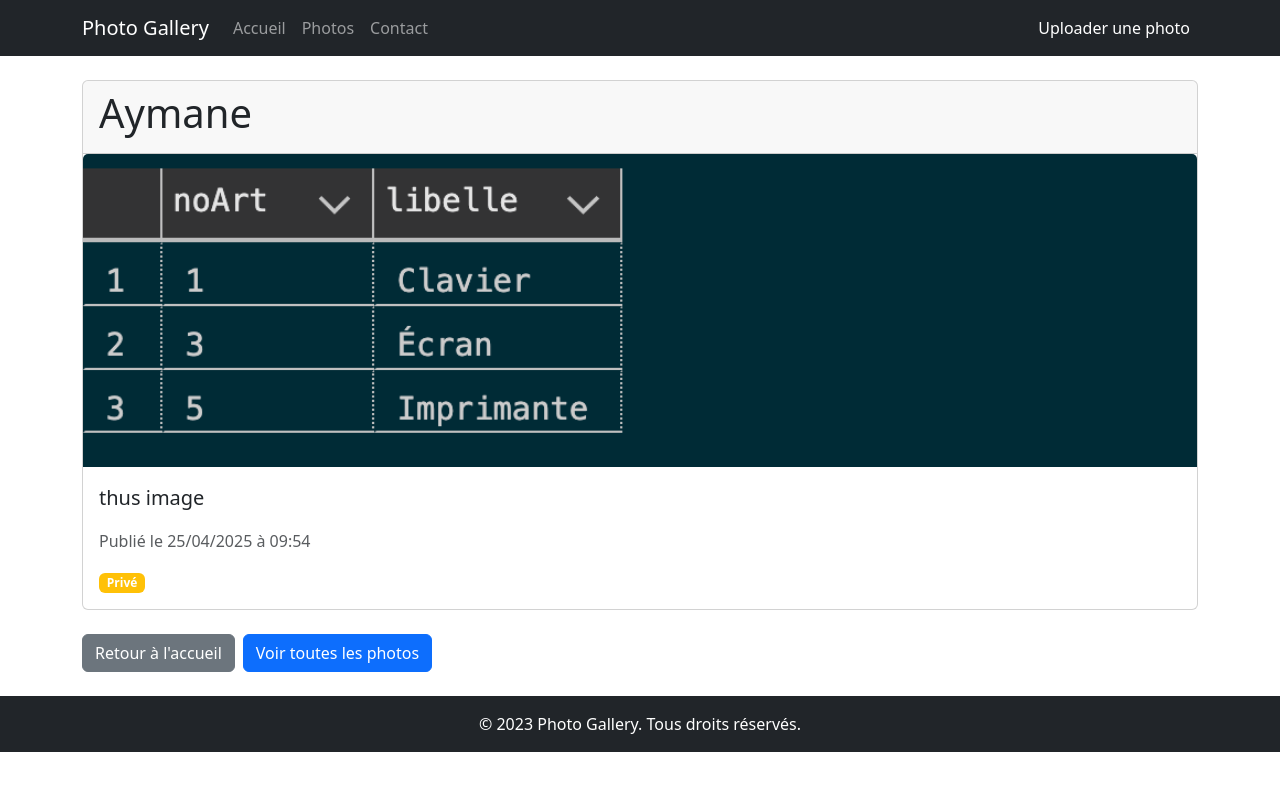
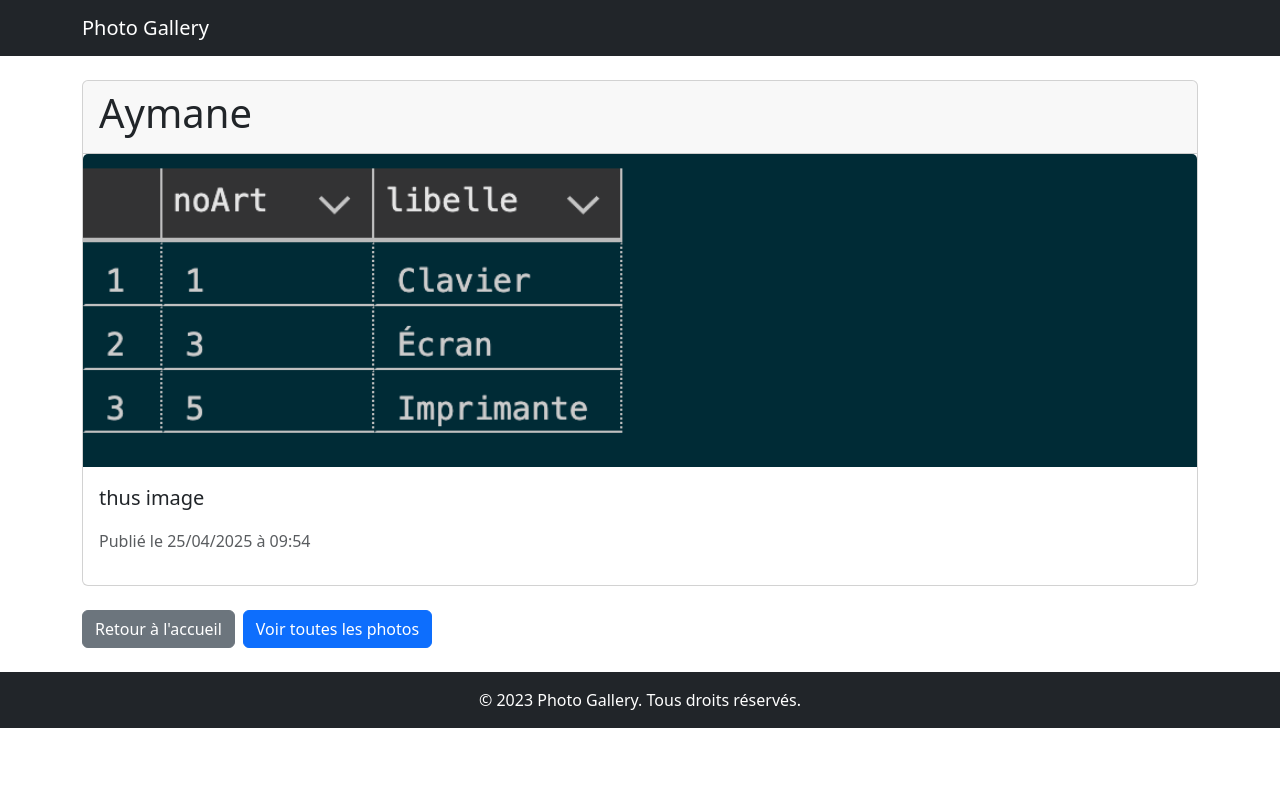
Before and after one commit to Manox96/djangoClass, a Django app: page /photo/1/ in a window 1280 px wide. Run offline with Django 5.2, Linux system fonts and the light colour scheme; data comes from the database, SQL or seed files in the repository; both versions use the stored data as it was before the commit.

Commit message:
lastVersion

```diff
--- a/myapp/forms.py
+++ b/myapp/forms.py
@@ -4,12 +4,11 @@ from .models import Photo
 class PhotoUploadForm(forms.ModelForm):
     class Meta:
         model = Photo
-        fields = ['Nom', 'Descreption', 'image', 'is_pulic']
+        fields = ['Nom', 'Descreption', 'image']
         labels = {
             'Nom': 'Nom de la photo',
             'Descreption': 'Description',
-            'image': 'Image',
-            'is_pulic': 'Publique'
+            'image': 'Image'
         }
         widgets = {
             'Descreption': forms.Textarea(attrs={'rows': 4}),
--- a/myapp/templates/myapp/base.html
+++ b/myapp/templates/myapp/base.html
@@ -5,6 +5,7 @@
     <meta name="viewport" content="width=device-width, initial-scale=1.0">
     <title>{% block title %}Photo Gallery{% endblock %}</title>
     <link href="https://cdn.jsdelivr.net/npm/bootstrap@5.3.2/dist/css/bootstrap.min.css" rel="stylesheet">
+    <link rel="stylesheet" href="https://cdn.jsdelivr.net/npm/bootstrap-icons@1.11.3/font/bootstrap-icons.min.css">
 </head>
 <body>
     <nav class="navbar navbar-expand-lg navbar-dark bg-dark">
@@ -13,26 +14,7 @@
             <button class="navbar-toggler" type="button" data-bs-toggle="collapse" data-bs-target="#navbarNav">
                 <span class="navbar-toggler-icon"></span>
             </button>
-            <div class="collapse navbar-collapse" id="navbarNav">
-                <ul class="navbar-nav">
-                    <li class="nav-item">
-                        <a class="nav-link" href="{% url 'home' %}">Accueil</a>
-                    </li>
-                    <li class="nav-item">
-                        <a class="nav-link" href="{% url 'photo_list' %}">Photos</a>
-                    </li>
-                    <li class="nav-item">
-                        <a class="nav-link" href="{% url 'contact' %}">Contact</a>
-                    </li>
-                </ul>
-                <ul class="navbar-nav ms-auto">
-                    <li class="nav-item">
-                        <a class="nav-link btn btn-success text-white" href="{% url 'upload_photo' %}">
-                            <i class="bi bi-upload"></i> Uploader une photo
-                        </a>
-                    </li>
-                </ul>
-            </div>
+
         </div>
     </nav>
 
--- a/myapp/templates/myapp/category_photo.html
+++ b/myapp/templates/myapp/category_photo.html
@@ -20,12 +20,6 @@
     <div class="card-body">
         <p class="lead">{{ photo.Descreption }}</p>
         <p class="text-muted">Publié le {{ photo.upload_date|date:"d/m/Y à H:i" }}</p>
-
-        {% if photo.is_pulic %}
-            <span class="badge bg-success">Public</span>
-        {% else %}
-            <span class="badge bg-warning">Privé</span>
-        {% endif %}
     </div>
 </div>
 
--- a/myapp/templates/myapp/photo_detail.html
+++ b/myapp/templates/myapp/photo_detail.html
@@ -15,12 +15,6 @@
     <div class="card-body">
         <p class="lead">{{ photo.Descreption }}</p>
         <p class="text-muted">Publié le {{ photo.upload_date|date:"d/m/Y à H:i" }}</p>
-
-        {% if photo.is_pulic %}
-            <span class="badge bg-success">Public</span>
-        {% else %}
-            <span class="badge bg-warning">Privé</span>
-        {% endif %}
     </div>
 </div>
 
--- a/myapp/templates/myapp/photo_detail_class.html
+++ b/myapp/templates/myapp/photo_detail_class.html
@@ -10,12 +10,6 @@
     <div class="card-body">
         <p class="lead">{{ photo.Descreption }}</p>
         <p class="text-muted">Publié le {{ photo.upload_date|date:"d/m/Y à H:i" }}</p>
-
-        {% if photo.is_pulic %}
-            <span class="badge bg-success">Public</span>
-        {% else %}
-            <span class="badge bg-warning">Privé</span>
-        {% endif %}
     </div>
     <div class="card-footer">
         <p class="text-muted mb-0">
--- a/myapp/templates/myapp/photo_view.html
+++ b/myapp/templates/myapp/photo_view.html
@@ -10,12 +10,6 @@
     <div class="card-body">
         <p class="lead">{{ photo.Descreption }}</p>
         <p class="text-muted">Publié le {{ photo.upload_date|date:"d/m/Y à H:i" }}</p>
-
-        {% if photo.is_pulic %}
-            <span class="badge bg-success">Public</span>
-        {% else %}
-            <span class="badge bg-warning">Privé</span>
-        {% endif %}
     </div>
     <div class="card-footer">
         <p class="text-muted mb-0">
--- a/myapp/templates/myapp/upload_photo.html
+++ b/myapp/templates/myapp/upload_photo.html
@@ -37,12 +37,6 @@
                 <div class="form-text">Formats acceptés : JPG, PNG, GIF</div>
             </div>
 
-            <div class="mb-3 form-check">
-                <input type="checkbox" name="{{ form.is_pulic.name }}" id="{{ form.is_pulic.id_for_label }}" class="form-check-input {% if form.is_pulic.errors %}is-invalid{% endif %}" {% if form.is_pulic.value %}checked{% endif %}>
-                <label for="{{ form.is_pulic.id_for_label }}" class="form-check-label">{{ form.is_pulic.label }}</label>
-                {{ form.is_pulic.errors }}
-            </div>
-
             <div class="d-grid gap-2">
                 <button type="submit" class="btn btn-primary">Uploader</button>
                 <a href="{% url 'photo_list' %}" class="btn btn-secondary">Annuler</a>
--- a/myapp/urls.py
+++ b/myapp/urls.py
@@ -2,18 +2,7 @@ from django.urls import path
 from . import views
 
 urlpatterns = [
-
+    # Main views
     path('', views.home, name='home'),
-    path('contact/', views.contact, name='contact'),
     path('photo/<int:photo_id>/', views.photo_detail, name='photo_detail'),
-    path('category/<str:category_name>/photo/<int:photo_id>/', views.category_photo, name='category_photo'),
-
-
-    path('photo-view/<int:photo_id>/', views.PhotoView.as_view(), name='photo_view'),
-    path('photos/', views.PhotoListView.as_view(), name='photo_list'),
-    path('photos-detail/<int:pk>/', views.PhotoDetailView.as_view(), name='photo_detail_class'),
-
-    path('database/', views.database_content, name='database_content'),
-
-    path('upload/', views.upload_photo, name='upload_photo'),
 ]
--- a/myapp/views.py
+++ b/myapp/views.py
@@ -1,104 +1,34 @@
 from django.shortcuts import render, get_object_or_404, redirect
-from django.views import View
-from django.views.generic import TemplateView, ListView, DetailView
 from django.contrib import messages
 from .models import Photo
 from .forms import PhotoUploadForm
 
-# Create your views here.
+# Home view with integrated upload form
+def home(request):
+    # Handle form submission
+    if request.method == 'POST':
+        form = PhotoUploadForm(request.POST, request.FILES)
+        if form.is_valid():
+            form.save()
+            messages.success(request, 'Photo uploadée avec succès !')
+            return redirect('home')
+    else:
+        form = PhotoUploadForm()
 
-# Function-based view example
-def home(request):
+    # Get photos for display
+    photos = Photo.objects.all().order_by('-upload_date')
 
-    photos = Photo.objects.filter(is_pulic=True).order_by('-upload_date')
     context = {
         'title': 'Accueil',
-        'photos': photos
+        'photos': photos,
+        'form': form
     }
     return render(request, 'myapp/home.html', context)
 
-# Another function-based view example
-def contact(request):
-
-    context = {
-        'title': 'Contact',
-        'email': 'contact@example.com',
-        'address': '123 Main Street, City'
-    }
-    return render(request, 'myapp/contact.html', context)
-
-# Function-based view with parameter
+# Photo detail view
 def photo_detail(request, photo_id):
-
     photo = get_object_or_404(Photo, id=photo_id)
     context = {
         'photo': photo
     }
     return render(request, 'myapp/photo_detail.html', context)
-
-# Function-based view with multiple parameters
-def category_photo(request, category_name, photo_id):
-
-    photo = get_object_or_404(Photo, id=photo_id)
-    context = {
-        'category': category_name,
-        'photo': photo
-    }
-    return render(request, 'myapp/category_photo.html', context)
-
-# Class-based view example
-class PhotoView(View):
-
-    def get(self, request, photo_id):
-        photo = get_object_or_404(Photo, id=photo_id)
-        return render(request, 'myapp/photo_view.html', {'photo': photo})
-
-# TemplateView example
-class AboutView(TemplateView):
-
-    template_name = 'myapp/about.html'
-
-    def get_context_data(self, **kwargs):
-        context = super().get_context_data(**kwargs)
-        context['title'] = 'About Us'
-        context['description'] = 'We are a photo sharing platform.'
-        return context
-
-# ListView example
-class PhotoListView(ListView):
-
-    model = Photo
-    template_name = 'myapp/photo_list.html'
-    context_object_name = 'photos'
-
-    def get_queryset(self):
-        return Photo.objects.filter(is_pulic=True).order_by('-upload_date')
-
-# DetailView example
-class PhotoDetailView(DetailView):
-
-    model = Photo
-    template_name = 'myapp/photo_detail_class.html'
-    context_object_name = 'photo'
-
-# View to display database content
-def database_content(request):
-
-    photos = Photo.objects.all().order_by('-upload_date')
-    context = {
-        'photos': photos
-    }
-    return render(request, 'myapp/database_content.html', context)
-
-# View for uploading photos
-def upload_photo(request):
-    if request.method == 'POST':
-        form = PhotoUploadForm(request.POST, request.FILES)
-        if form.is_valid():
-            form.save()
-            messages.success(request, 'Photo uploadée avec succès !')
-            return redirect('photo_list')
-    else:
-        form = PhotoUploadForm()
-
-    return render(request, 'myapp/upload_photo.html', {'form': form})
--- /dev/null
+++ b/requirements.txt
@@ -0,0 +1,3 @@
+Django>=5.0.0
+Pillow>=11.0.0
+gunicorn>=21.2.0
```
Also changed, not shown: myapp/templates/myapp/database_content.html (+3 -27 lines), myapp/templates/myapp/home.html (+52 -18 lines), README_UBUNTU.md (added), db.sqlite3, media/photos/Screenshot_2025-04-23_at_16.48.08.png (added), myapp/migrations/0003_remove_photo_is_pulic.py (added), 1 other file.
